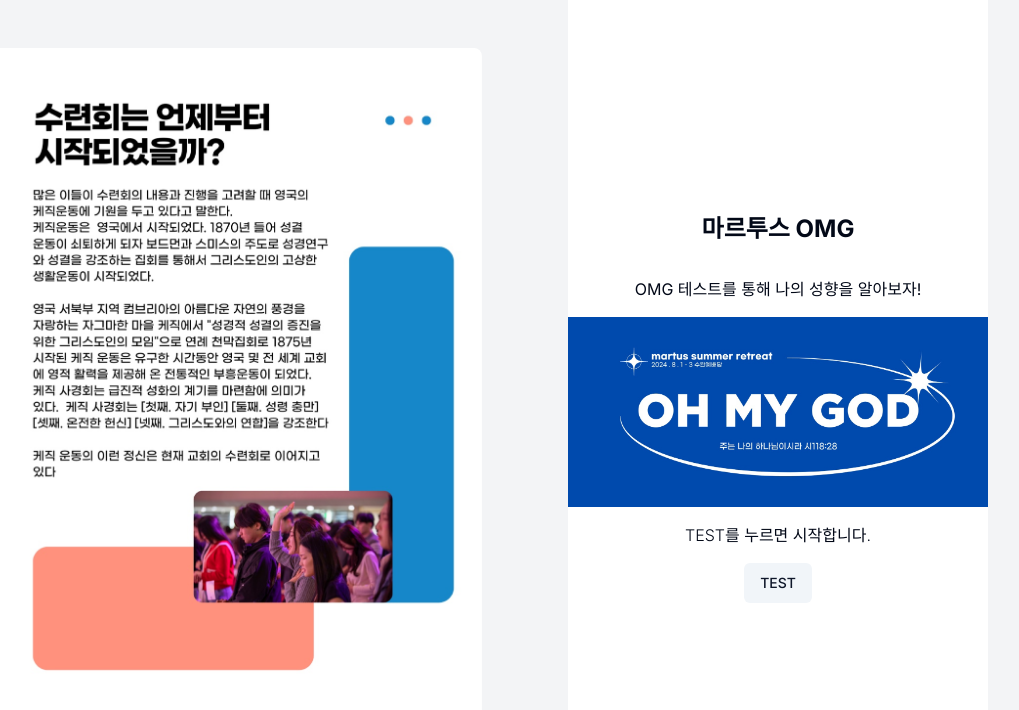
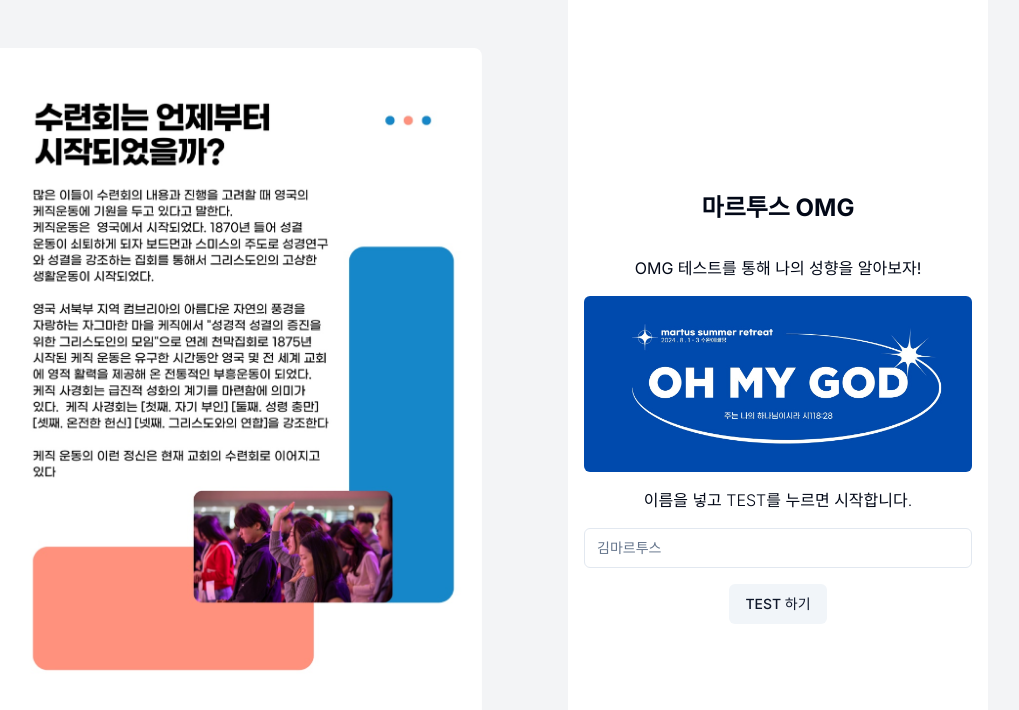
Before and after one commit to loopy-lim/marutus-OMG-test, a Next.js app: page / in a window 1280 px wide. Shown: the top 710 px of the page, without its empty margins (196-1215 px from the left). Built offline with nearby package versions, Linux system fonts and the light colour scheme.

Commit message:
feat: add name input

```diff
--- a/app/page.tsx
+++ b/app/page.tsx
@@ -1,17 +1,32 @@
+"use client";
+
 import { Button } from "@/components/ui/button";
+import { Input } from "@/components/ui/input";
 import Link from "next/link";
+import { useState } from "react";
 
 export default function Home() {
+  const [name, setName] = useState("");
+
   return (
-    <div className="md:w-[420px] flex justify-center items-center h-full flex-col gap-4">
+    <div className="md:w-[420px] flex justify-center items-center h-full flex-col gap-4 p-4">
       <h3 className="font-bold text-2xl my-4">마르투스 OMG</h3>
       <div className="break-keep text-pretty">
         OMG 테스트를 통해 나의 성향을 알아보자!
       </div>
-      <img src="/images/title2.jpeg" alt="main" className="w-full" />
-      <div className="font-light">TEST를 누르면 시작합니다.</div>
+      <img src="/images/title2.jpeg" alt="main" className="w-full rounded-md" />
+      <div className="font-light">이름을 넣고 TEST를 누르면 시작합니다.</div>
+      <Input
+        type="text"
+        className="py-2"
+        placeholder="김마르투스"
+        value={name}
+        onChange={(e) => setName(e.target.value)}
+      />
       <Button variant="secondary">
-        <Link href="/play">TEST</Link>
+        <Link href={`/play?name=${name.length ? name : "김마루투스"}`}>
+          TEST 하기
+        </Link>
       </Button>
     </div>
   );
--- a/components/result/index.tsx
+++ b/components/result/index.tsx
@@ -48,12 +48,15 @@ export const Result = () => {
 
   const copyToClipboard = () => {
     navigator.clipboard.writeText(window.location.href);
-    alert("결과를 공유해보세요!");
+    alert("링크 복사 완료!\n붙여넣기로 결과를 공유해보세요!");
   };
 
   return (
     <div className="min-h-screen flex justify-center items-center flex-col p-4">
       <div className="text-center">
+        <div className="font-semibold">
+          {searchParams["name"] ?? "김마르투스"}님의 결과는!
+        </div>
         <h3 className="font-bold text-2xl my-4">{selectedPerson?.name}</h3>
         <img
           src={`/images/${selectedPerson?.name}.jpeg`}
@@ -61,7 +64,10 @@ export const Result = () => {
           className="w-4/5 m-4 rounded-lg mx-auto"
         />
         <div className="break-keep text-pretty lg:text-base/7">
-          {`${selectedPerson?.characteristic} ${selectedPerson?.disposition}`}
+          {selectedPerson?.characteristic}{" "}
+          <span className="underline underline-offset-2 decoration-blue-600 font-bold text-blue-600">
+            {selectedPerson?.disposition}
+          </span>
         </div>
       </div>
       <div className="flex gap-2 my-4">
--- /dev/null
+++ b/components/ui/input.tsx
@@ -0,0 +1,25 @@
+import * as React from "react"
+
+import { cn } from "@/lib/utils"
+
+export interface InputProps
+  extends React.InputHTMLAttributes<HTMLInputElement> {}
+
+const Input = React.forwardRef<HTMLInputElement, InputProps>(
+  ({ className, type, ...props }, ref) => {
+    return (
+      <input
+        type={type}
+        className={cn(
+          "flex h-10 w-full rounded-md border border-input bg-background px-3 py-2 text-sm ring-offset-background file:border-0 file:bg-transparent file:text-sm file:font-medium placeholder:text-muted-foreground focus-visible:outline-none focus-visible:ring-2 focus-visible:ring-ring focus-visible:ring-offset-2 disabled:cursor-not-allowed disabled:opacity-50",
+          className
+        )}
+        ref={ref}
+        {...props}
+      />
+    )
+  }
+)
+Input.displayName = "Input"
+
+export { Input }
```
